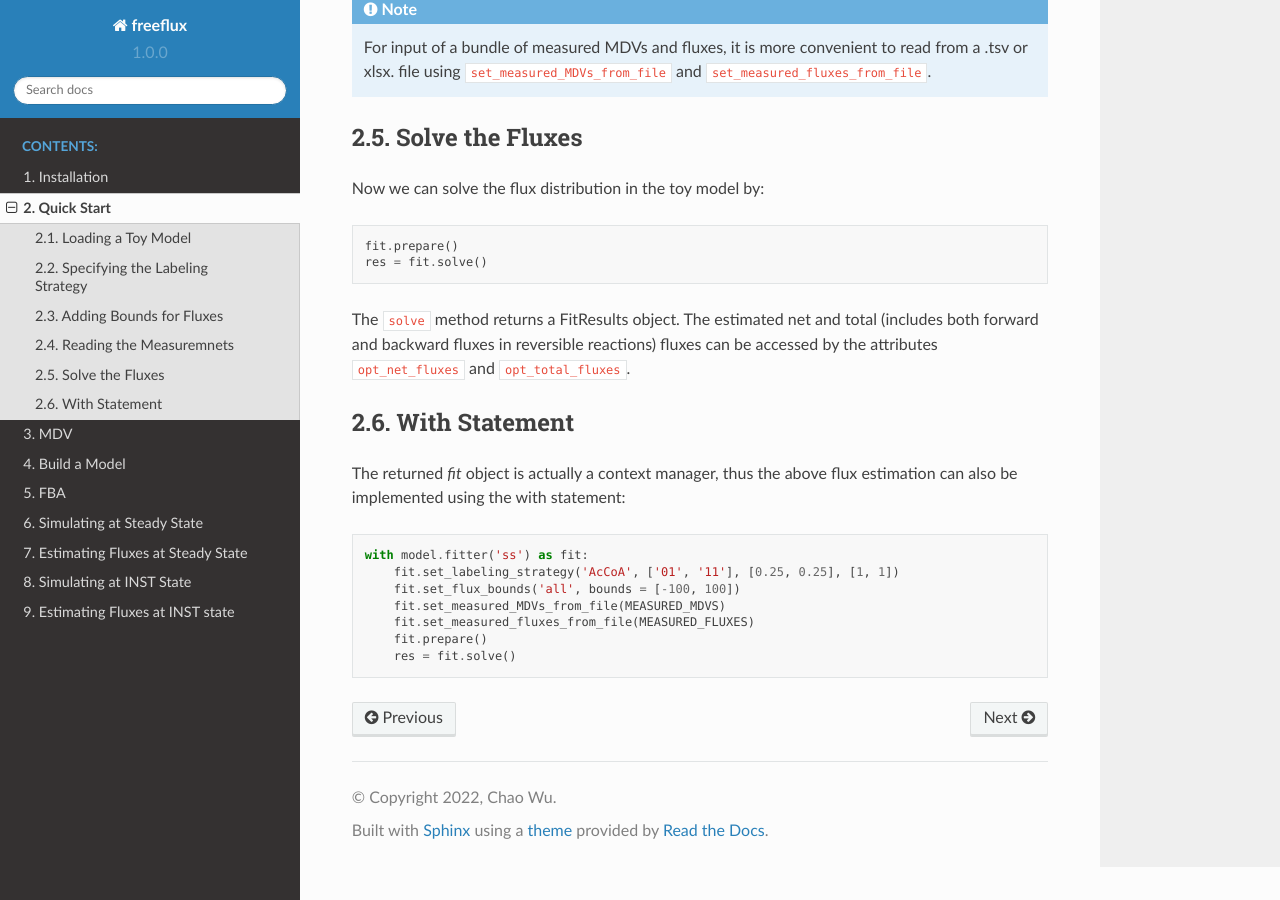
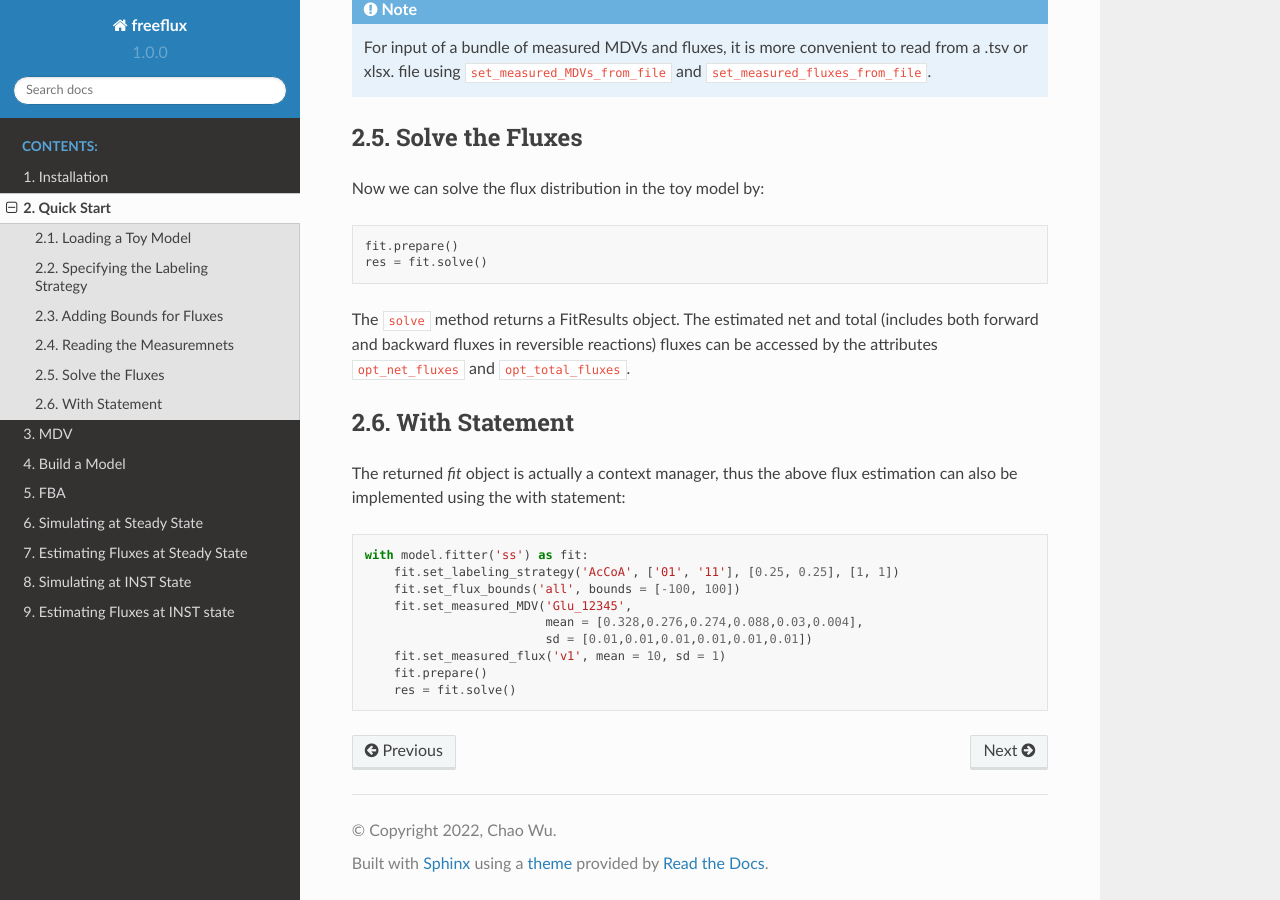
Before and after one commit to Chaowu88/freeflux, a Sphinx documentation site: the page built from docs/source/quickstart.rst, in a window 1280 px wide and 900 px high, scrolled down 1803 px. Built offline with Sphinx 7.4.7 and the Read the Docs theme 2.0.0, drawn with Linux system fonts in a browser that asks for light colours.

Commit message:
Update quickstart.rst

```diff
--- a/docs/source/quickstart.rst
+++ b/docs/source/quickstart.rst
@@ -118,7 +118,9 @@ The returned *fit* object is actually a context manager, thus the above flux est
    with model.fitter('ss') as fit:
        fit.set_labeling_strategy('AcCoA', ['01', '11'], [0.25, 0.25], [1, 1])
        fit.set_flux_bounds('all', bounds = [-100, 100])
-       fit.set_measured_MDVs_from_file(MEASURED_MDVS)
-       fit.set_measured_fluxes_from_file(MEASURED_FLUXES)
+       fit.set_measured_MDV('Glu_12345',
+                            mean = [0.328,0.276,0.274,0.088,0.03,0.004],
+                            sd = [0.01,0.01,0.01,0.01,0.01,0.01])
+       fit.set_measured_flux('v1', mean = 10, sd = 1)
        fit.prepare()
        res = fit.solve()
```
